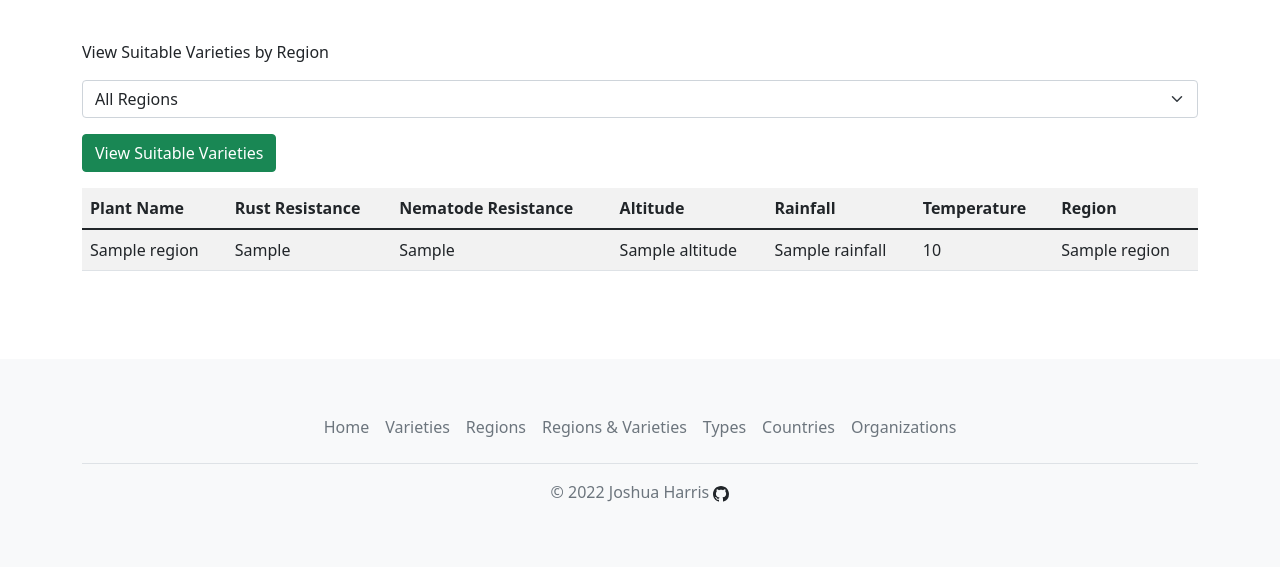
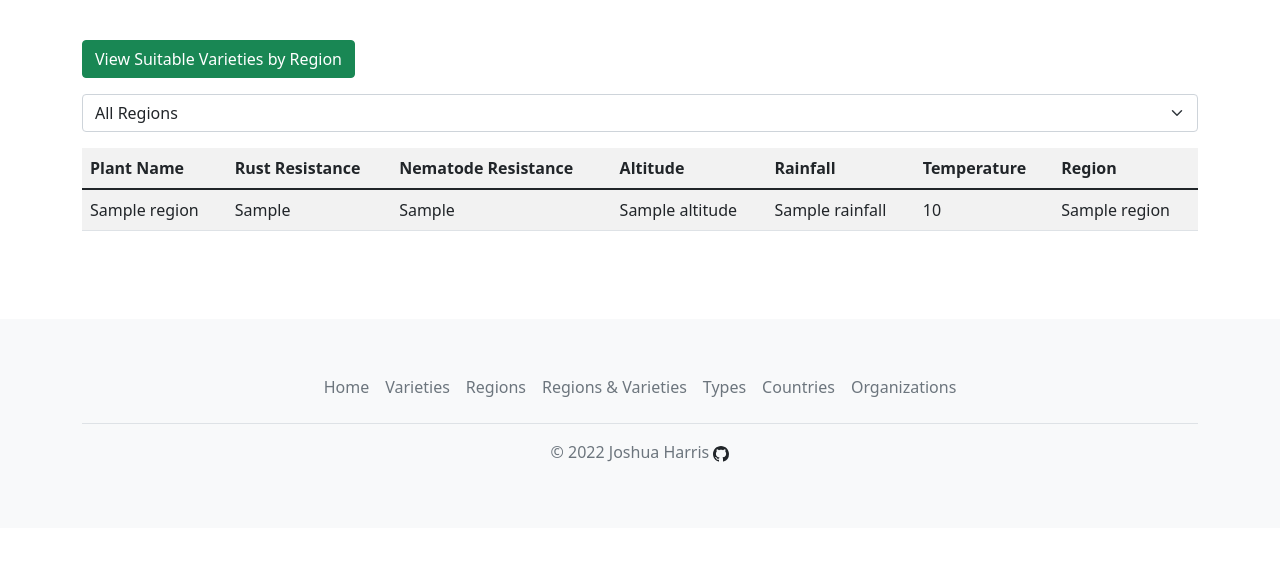
Before and after one commit to JHarrisJoshua/Python-Coffee_Farmer_DB, a Flask app: page /regions-varieties/ in a window 1280 px wide. Shown: the part 161-728 px from the top of the page. Run offline with Flask 2, Linux system fonts and the light colour scheme; a database or web service that is not in the repository returns one stand-in record (values such as "Sample title"); some libraries are stand-ins or nearby versions.

Commit message:
Update regions_varieties.j2

```diff
--- a/templates/regions_varieties.j2
+++ b/templates/regions_varieties.j2
@@ -11,7 +11,7 @@
   <div id="search" style="display: block">
     <form id="searchregion" action="/regions-varieties/" method="post">
       <fieldset class="fields">
-        <p><label > View Suitable Varieties by Region </label></p>
+        <p><input type="submit" value="View Suitable Varieties by Region" name="region_variety_search" class="btn btn-success"></p>
         <p><select class="form-select" name="region_id" id="region_id">
           <option value="0" selected>All Regions</option>
           {% for region in regions %}
@@ -19,9 +19,7 @@
           {% endfor %}
         </select></p>
       </fieldset>
-      <p>
-      <input type="submit" value="View Suitable Varieties" name="region_variety_search" class="btn btn-success">
-      </p>
+
     </form>
   </div>
 
```
